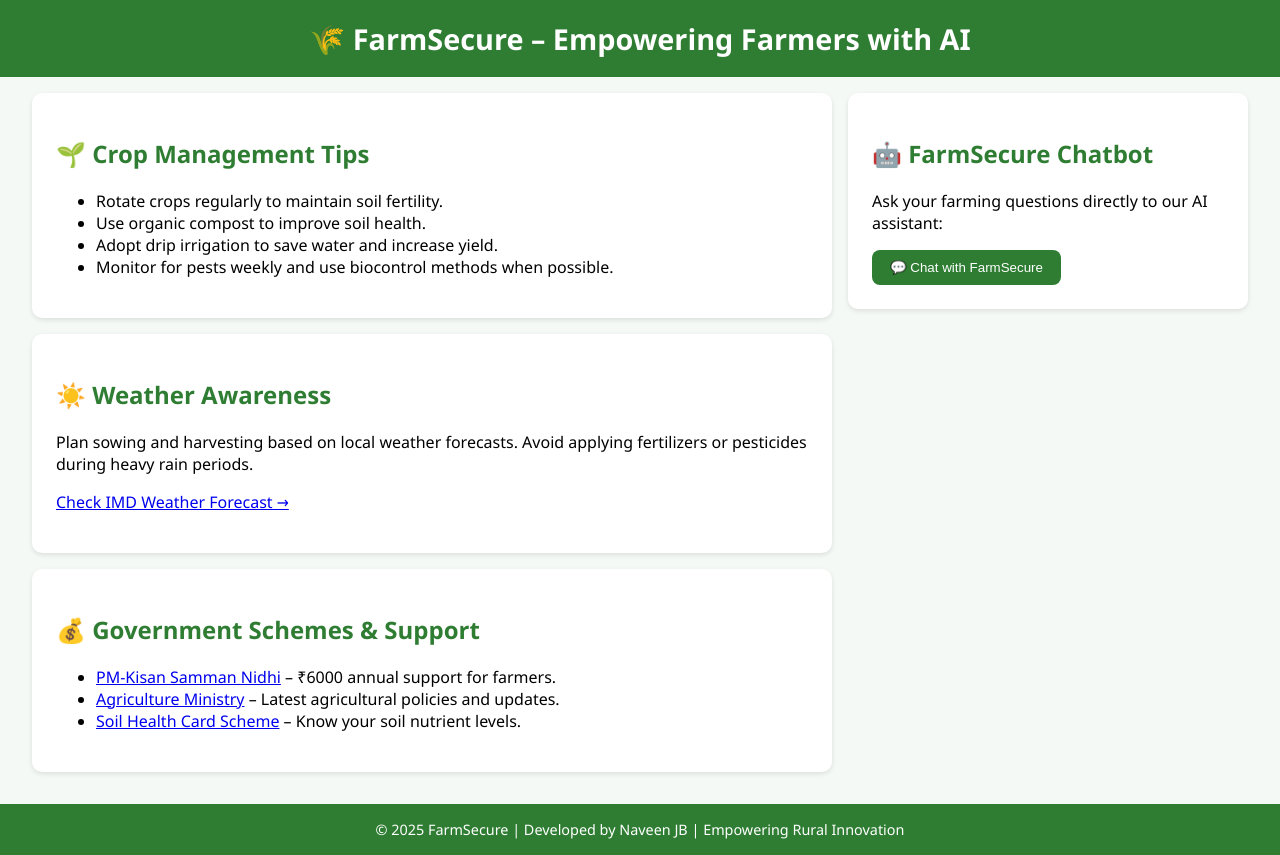
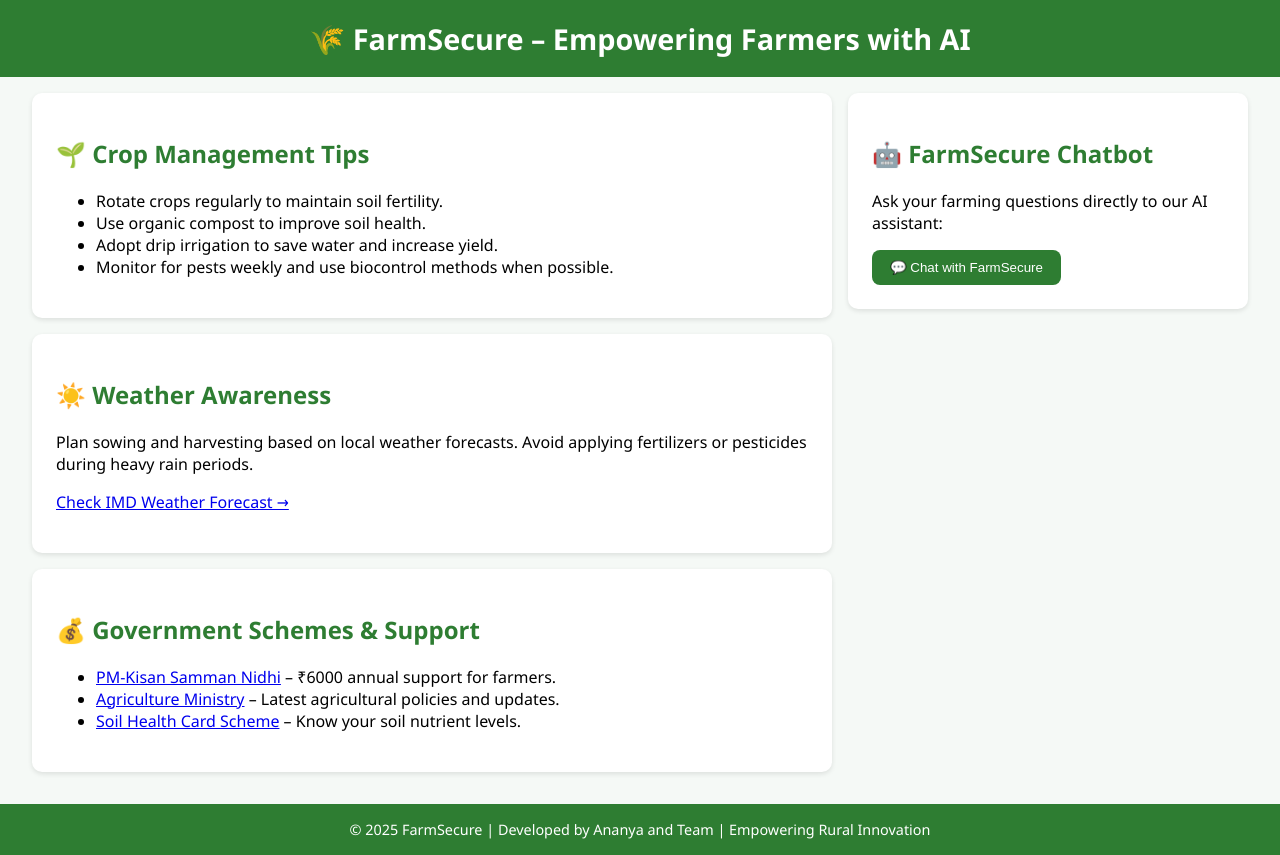
Before and after one commit to naveenjb1978/farm-secure, a plain HTML site: page index.html in a window 1280 px wide. Drawn offline with Linux system fonts and the light colour scheme.

Commit message:
Add files via upload

```diff
--- a/index.html
+++ b/index.html
@@ -123,7 +123,7 @@
   </main>
 
   <footer>
-    © 2025 FarmSecure | Developed by Naveen JB | Empowering Rural Innovation
+    © 2025 FarmSecure | Developed by Ananya and Team | Empowering Rural Innovation
   </footer>
 </body>
 </html>
```
